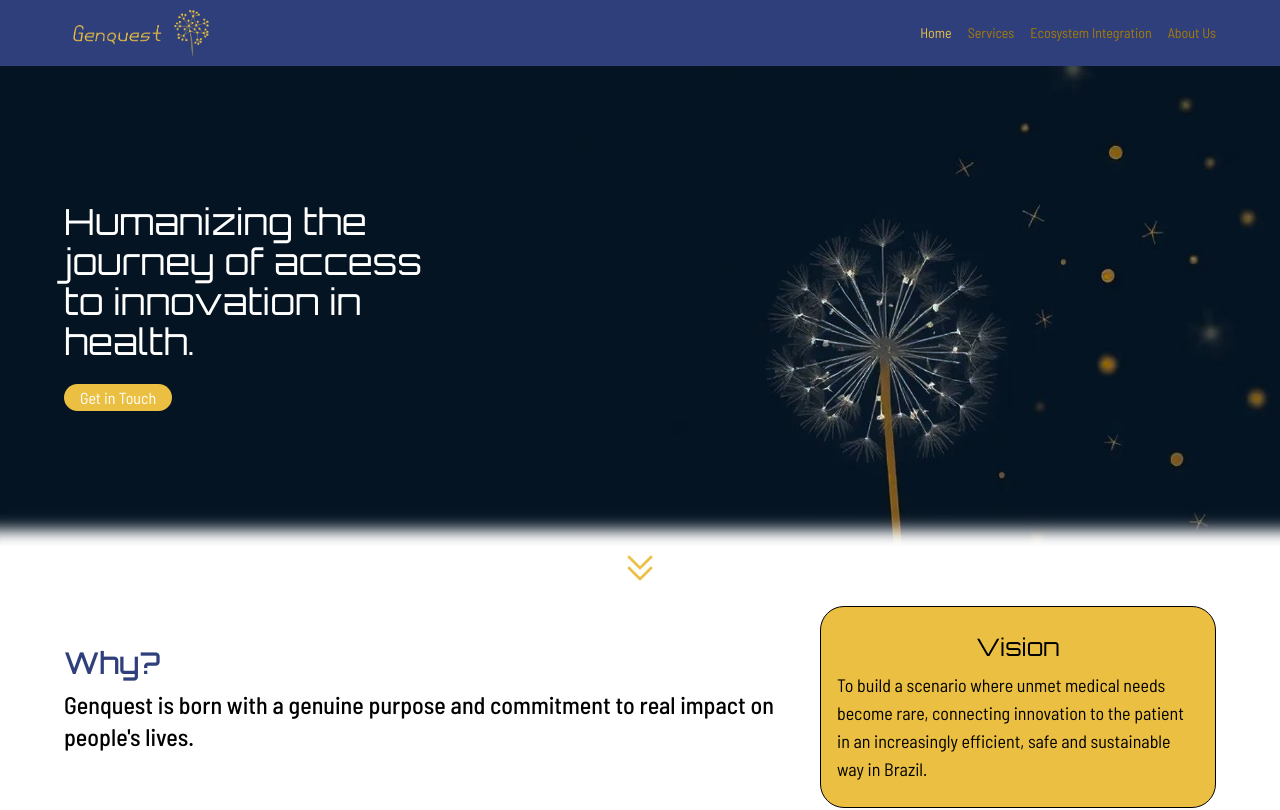
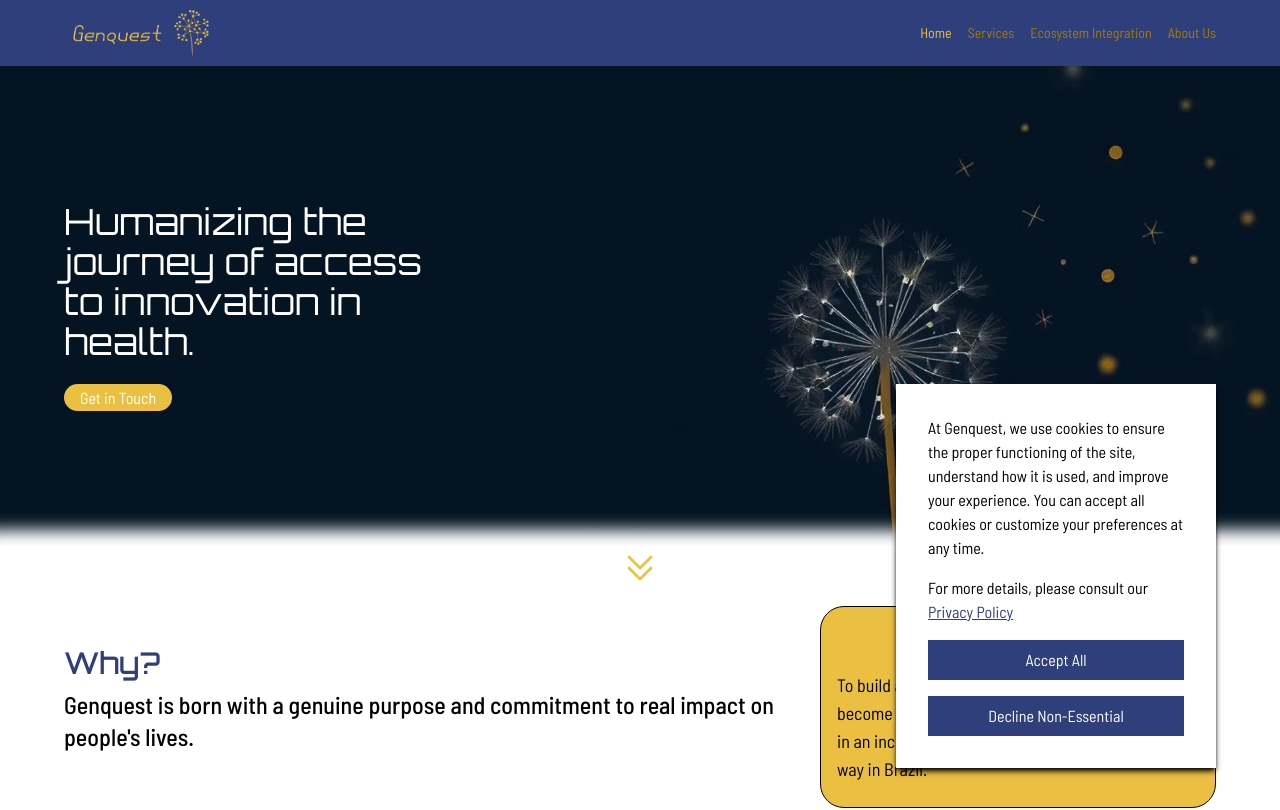
Before and after one commit to Scitec-Jr/Genquest, a Next.js app: page /en in a window 1280 px wide. Shown: the top 810 px of the page. Built offline with nearby package versions, Linux system fonts and the light colour scheme.

Commit message:
Cookie Consent

```diff
--- a/src/app/[locale]/layout.tsx
+++ b/src/app/[locale]/layout.tsx
@@ -2,6 +2,7 @@ import { getDictionary } from "@/i18n/getDictionary";
 import { locales, defaultLocale, type Locale } from "@/i18n/config";
 import Footer from "@/components/Footer";
 import Header from "@/components/Header";
+import CookieConsent from "@/components/CookieConsent";
 
 function isValidLocale(locale: string): locale is Locale {
   return locales.includes(locale as Locale);
@@ -27,6 +28,7 @@ export default async function LocaleLayout({
       <Header locale={locale} dict={dict.header} />
       {children}
       <Footer dict={dict.footer} />
+      <CookieConsent locale={locale} dict={dict.cookieConsent} />
     </>
   );
 }
--- a/src/app/[locale]/servicos/page.tsx
+++ b/src/app/[locale]/servicos/page.tsx
@@ -87,6 +87,7 @@ export default async function Portfolio({ params }: { params: Promise<{ locale:
 			</section>
 
 			<section className="relative py-8 px-4 md:px-8 lg:px-16 bg-white z-20">
+			    <div className="max-w-360 mx-auto">
                     <h2 className="mb-4 text-4xl secondary-font text-(--accent-color) text-center">{dict.services.researchTitle}</h2>
 
                     <Image src="/assets/images/qrcode.png" alt={dict.services.researchAlt} width={200} height={200} className="p-4 float-left" />
@@ -100,6 +101,7 @@ export default async function Portfolio({ params }: { params: Promise<{ locale:
                     <p>{dict.services.researchLink}</p>
                     <br />
                     <p>{dict.services.researchText4}</p>
+                </div>
             </section>
 
             <section className="bg-(--accent-color)">
--- a/src/app/[locale]/sobre-nos/page.tsx
+++ b/src/app/[locale]/sobre-nos/page.tsx
@@ -119,7 +119,7 @@ export default async function Activity({ params }: { params: Promise<{ locale: L
 			</section>
 
 			<section className="relative px-4 md:px-8 lg:px-16 py-8 bg-white z-20">
-				<div className="text-xl">
+				<div className="max-w-360 mx-auto text-xl">
                     <h2 className="mb-4 text-3xl secondary-font text-(--accent-color) text-center">{dict.aboutUsPage.hope1Title}</h2>
 
                     <p>{dict.aboutUsPage.hope1Text1}</p>
@@ -131,7 +131,7 @@ export default async function Activity({ params }: { params: Promise<{ locale: L
             </section>
 
 			<section className="relative px-4 md:px-8 lg:px-16 py-8 bg-(--main-color) z-20">
-				<div className="text-xl text-white">
+				<div className="max-w-360 mx-auto text-xl text-white">
                     <h2 className="mb-4 text-3xl secondary-font text-(--accent-color) text-center">{dict.aboutUsPage.seeds2Title}</h2>
 
                     <p>{dict.aboutUsPage.seeds2Text1}</p>
@@ -148,7 +148,7 @@ export default async function Activity({ params }: { params: Promise<{ locale: L
             </section>
 
 			<section className="relative px-4 md:px-8 lg:px-16 py-8 bg-white z-20">
-				<div className="text-xl">
+				<div className="max-w-360 mx-auto text-xl">
                     <h2 className="mb-4 text-3xl secondary-font text-(--main-color) text-center">{dict.aboutUsPage.movement3Title}</h2>
 
                     <p>{dict.aboutUsPage.movement3Text1}</p>
@@ -165,7 +165,7 @@ export default async function Activity({ params }: { params: Promise<{ locale: L
             </section>
 
 			<section className="relative px-4 md:px-8 lg:px-16 py-8 bg-(--accent-color) z-20">
-				<div className="text-xl">
+				<div className="max-w-360 mx-auto text-xl">
                     <h2 className="mb-4 text-3xl secondary-font text-white text-center">{dict.aboutUsPage.knowledge4Title}</h2>
 
                     <p>{dict.aboutUsPage.knowledge4Text1}</p>
@@ -177,7 +177,7 @@ export default async function Activity({ params }: { params: Promise<{ locale: L
             </section>
 
 			<section className="relative px-4 md:px-8 lg:px-16 py-8 bg-white z-20">
-				<div className="text-xl">
+				<div className="max-w-360 mx-auto text-xl">
                     <h2 className="mb-4 text-3xl secondary-font text-(--accent-color) text-center">{dict.aboutUsPage.sense5Title}</h2>
 
                     <p>{dict.aboutUsPage.sense5Text1}</p>
--- /dev/null
+++ b/src/components/CookieConsent.tsx
@@ -0,0 +1,34 @@
+"use client";
+
+import { useState } from "react";
+
+// eslint-disable-next-line @typescript-eslint/no-explicit-any
+export default function CookieConsent({ dict }: any) {
+    const [open, setOpen] = useState(() => {
+        if (typeof window === "undefined") return false;
+        return !localStorage.getItem("cookieConsent");
+    });
+
+    const handleAccept = () => {
+        localStorage.setItem("cookieConsent", "accepted");
+        setOpen(false);
+    };
+
+    const handleDecline = () => {
+        localStorage.setItem("cookieConsent", "declined");
+        setOpen(false);
+    };
+
+    if (!open) {
+        return null;
+    }
+
+    return (
+        <div className="fixed bottom-8 right-4 md:right-8 lg:right-16 flex flex-col gap-4 w-1/2 min-w-70 max-w-80 p-4 md:p-8 bg-white shadow-black shadow-md z-50">
+            <p>{dict.text}</p>
+            <p>{dict.text2} <a href="/files/politica-privacidade-genquest.pdf" target="_blank" className="text-(--main-color) underline">{dict.linkText}</a></p>
+            <button onClick={handleAccept} className="py-2 bg-(--main-color) hover:bg-(--secondary-color) text-white cursor-pointer">{dict.acceptButton}</button>
+            <button onClick={handleDecline} className="py-2 bg-(--main-color) hover:bg-(--secondary-color) text-white cursor-pointer">{dict.declineButton}</button>
+        </div>
+    );
+}
--- a/src/components/Footer.tsx
+++ b/src/components/Footer.tsx
@@ -28,8 +28,8 @@ export default function Footer({ dict }: any) {
 
 					<div className="flex flex-col gap-2">
 						<h2 className="font-bold">{dict.politcs}</h2>
-						<a href="/files/politica-privacidade-genquest.pdf">{dict.privacyPolicy}</a>
-						<a href="/files/termos-de-uso-genquest.pdf">{dict.termsOfUse}</a>
+						<a href="/files/politica-privacidade-genquest.pdf" target="_blank">{dict.privacyPolicy}</a>
+						<a href="/files/termos-de-uso-genquest.pdf" target="_blank">{dict.termsOfUse}</a>
 						<a href="">{dict.legalNotice}</a>
 					</div>
 
--- a/src/components/Header.tsx
+++ b/src/components/Header.tsx
@@ -1,19 +1,12 @@
 "use client";
 
 import { useState } from "react";
-import { usePathname } from "next/navigation";
 import LocalizedLink from "@/components/LocalizedLink";
 import Image from "next/image";
-import Dropdown from "./Dropdown";
 
 // eslint-disable-next-line @typescript-eslint/no-explicit-any
 export default function Header({ locale, dict }: any) {
 	const [open, setOpen] = useState(false);
-
-	const pathname = usePathname();
-
-	const servicesActive = pathname.startsWith(`/${locale}/portfolio-de-solucoes`) || pathname.startsWith(`/${locale}/areas-de-atuacao`);
-	const infoActive = pathname.startsWith(`/${locale}/sobre-nos`) || pathname.startsWith(`/${locale}/artigos-e-noticias`) || pathname.startsWith(`/${locale}/para-pacientes-e-familias`);
 
 	return (
 		<header className="relative py-2 px-4 md:px-8 lg:px-16 bg-(--main-color) text-(--secondary-accent-color) text-sm z-50">
--- a/src/i18n/dictionaries/en.json
+++ b/src/i18n/dictionaries/en.json
@@ -229,5 +229,12 @@
         "sense5Item3": "Does not lose sight of the patient at the center",
         "sense5Text2": "The dandelion is the visual metaphor for Genquest's mission:",
         "sense5Text3": "Humanize the journey of access to innovation in health, spreading hope where there was once silence."
+    },
+    "cookieConsent": {
+        "text": "At Genquest, we use cookies to ensure the proper functioning of the site, understand how it is used, and improve your experience. You can accept all cookies or customize your preferences at any time.",
+        "text2": "For more details, please consult our ",
+        "linkText": "Privacy Policy",
+        "acceptButton": "Accept All",
+        "declineButton": "Decline Non-Essential"
     }
 }
--- a/src/i18n/dictionaries/pt.json
+++ b/src/i18n/dictionaries/pt.json
@@ -226,5 +226,12 @@
         "sense5Item3": "Não perde de vista o paciente no centro",
         "sense5Text2": "O dente de leão é a metáfora visual da missão da Genquest:",
         "sense5Text3": "Humanizar a jornada do acesso à inovação em saúde, espalhando esperança onde antes havia silêncio."
+    },
+    "cookieConsent": {
+        "text": "Na Genquest, utilizamos cookies para garantir o funcionamento adequado do site, entender como ele é utilizado e aprimorar sua experiência. Você pode aceitar todos os cookies ou personalizar suas preferências a qualquer momento.",
+        "text2": "Para mais detalhes, consulte nossa ",
+        "linkText": "Política de Privacidade",
+        "acceptButton": "Aceitar Todos",
+        "declineButton": "Rejeitar Não Essenciais"
     }
 }
```
Lines whose indentation alone changed are shown as unchanged.
